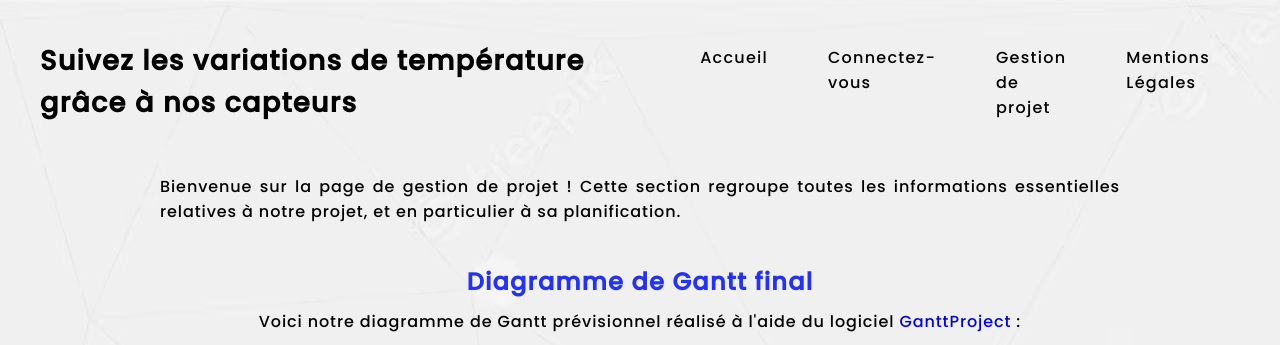
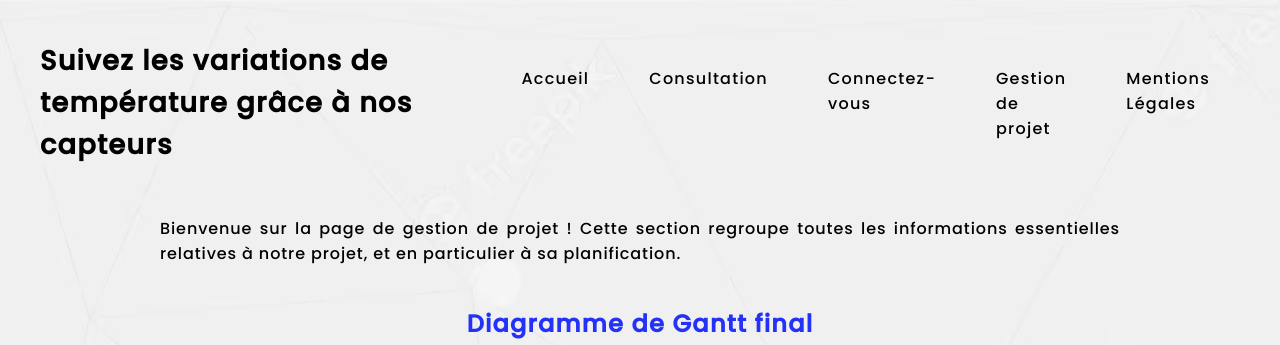
Before and after one commit to ange-projects/SAE24, a PHP site: page /gestion.php in a window 1280 px wide; the page is wider, and only the part inside the window is pictured. Shown: the top 345 px of that part. Run offline with PHP 8.4, Linux system fonts and the light colour scheme.

Commit message:
Ajout de l'onglet Consultation sur les différentes pages

```diff
--- a/gestion.php
+++ b/gestion.php
@@ -17,6 +17,7 @@
             <div class="nav-links">
                 <ul>
                     <li><a href="index.php">Accueil</a></li>
+                    <li><a href="plan.php">Consultation</a></li>
                     <li><a href="login.php">Connectez-vous</a></li>
                     <li><a href="gestion.php">Gestion de projet</a></li>
                     <li><a href="mentions.php">Mentions Légales</a></li>
--- a/login.php
+++ b/login.php
@@ -20,6 +20,7 @@
             <div class="nav-links">
                 <ul>
                     <li><a href="index.php">Accueil</a></li>
+                    <li><a href="plan.php">Consultation</a></li>
                     <li class="actif"><a href="login.php">Connectez-vous</a></li>
                     <li><a href="gestion.php">Gestion de projet</a></li>
                     <li><a href="mentions.php">Mentions Légales</a></li>
--- a/mentions.php
+++ b/mentions.php
@@ -18,6 +18,7 @@
             <div class="nav-links">
                 <ul>
                     <li><a href="index.php">Accueil</a></li>
+                    <li><a href="plan.php">Consultation</a></li>
                     <li><a href="login.php">Connectez-vous</a></li>
                     <li><a href="gestion.php">Gestion de projet</a></li>
                     <li class="actif"><a href="#">Mentions Légales</a></li>
```
